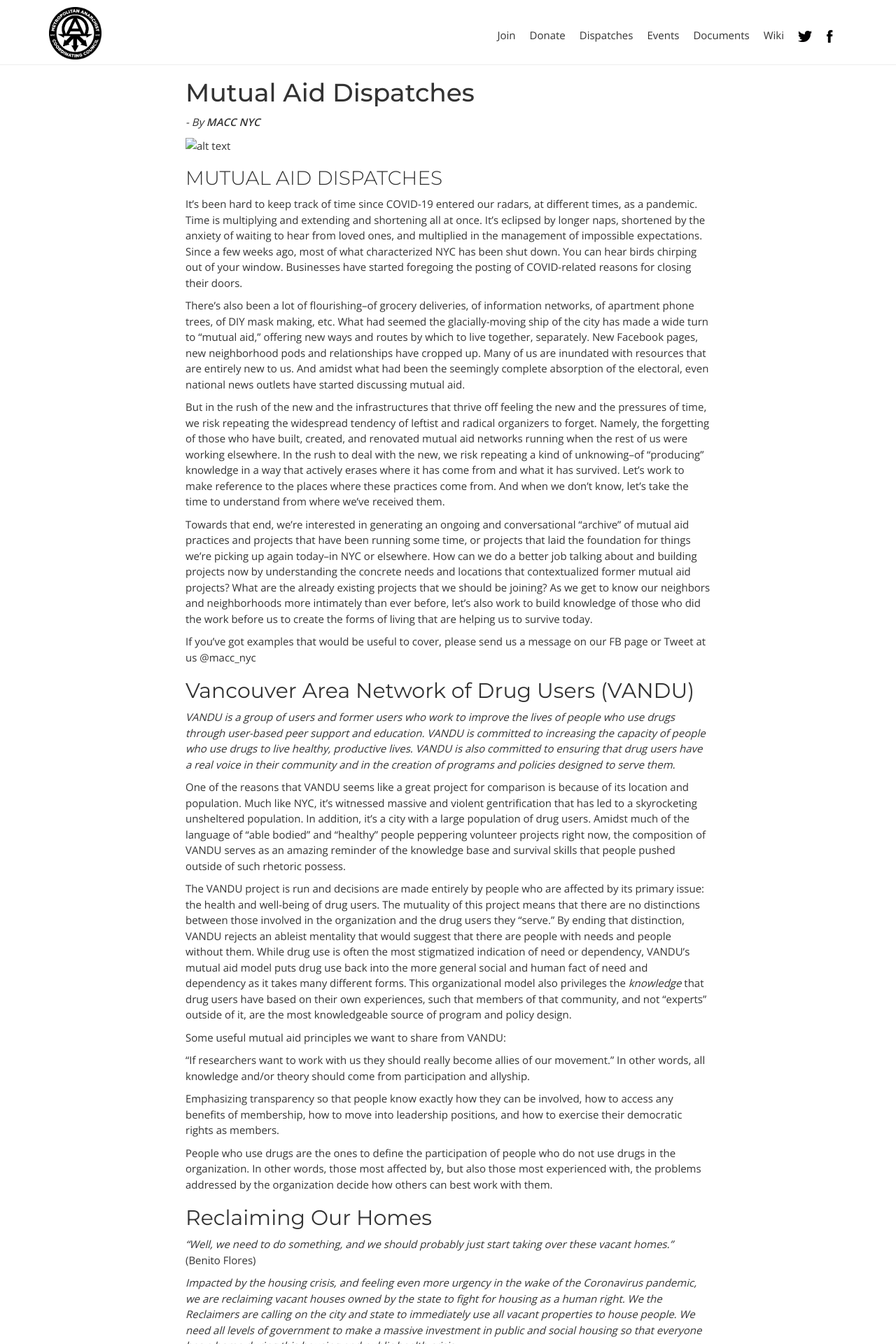
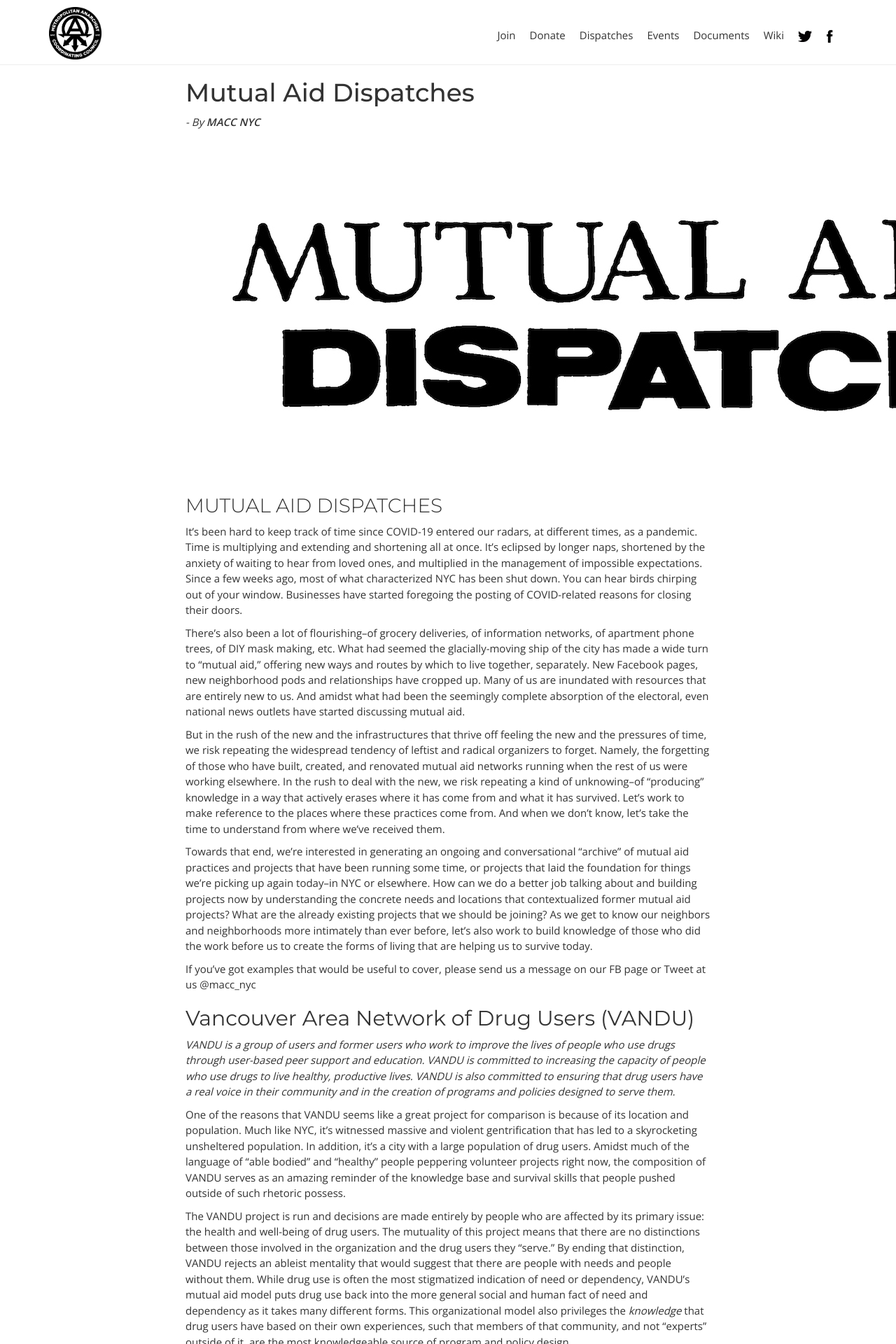
Before and after one commit to MACCNYC/maccnyc.github.io, a Jekyll site: the page built from _posts/2020-04-06-Mutual-Aid-Dispatches.md, in a window 1280 px wide. Shown: the top 1920 px of the page at 70% size. Built offline with Jekyll 4.4.1, drawn with Linux system fonts in a browser that asks for light colours; some web fonts are replaced.

Commit message:
Update 2020-04-06-Mutual-Aid-Dispatches.md

```diff
--- a/_posts/2020-04-06-Mutual-Aid-Dispatches.md
+++ b/_posts/2020-04-06-Mutual-Aid-Dispatches.md
@@ -5,7 +5,7 @@
 author: MACC NYC
 ---
 
-![alt text](img/MADmaccsmall smaller.png "Logo Title Text 1")
+![alt text](https://github.com/MACCNYC/maccnyc.github.io/blob/master/img/MADmaccsmall%20smaller.png "Logo Title Text 1")
 
 ### MUTUAL AID DISPATCHES
 
```
